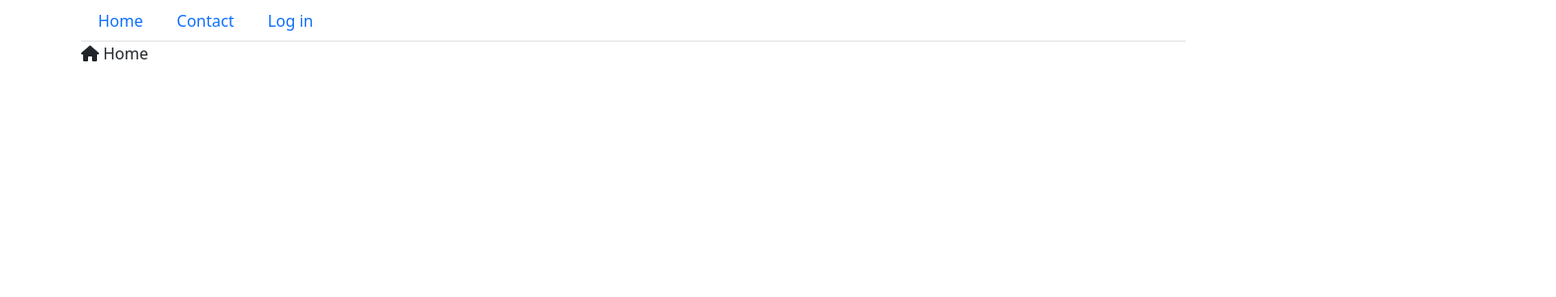
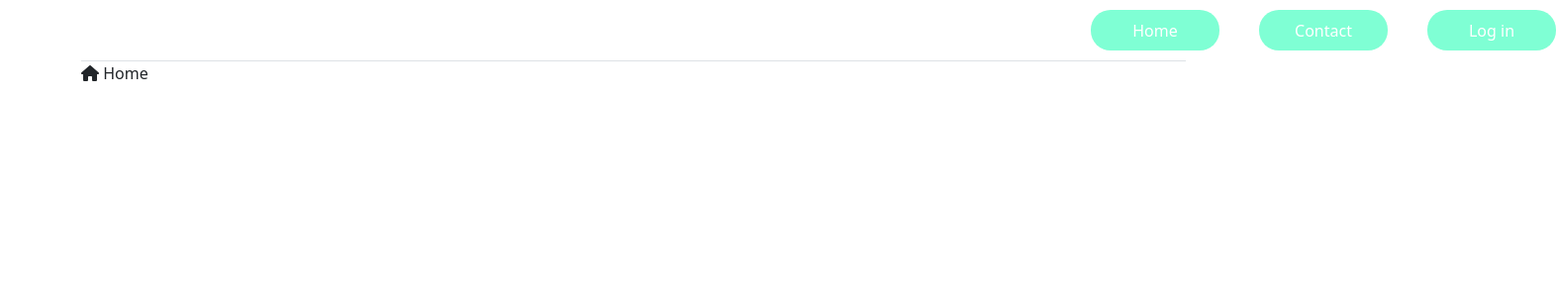
Before and after one commit to Tmizzle/ReactTestApp, a React (Create React App) app: page / in a window 1280 px wide. Shown: the top 300 px of the page at 99% size, 1572 px wide, since content can reach past the window. Built offline with nearby package versions, Linux system fonts and the light colour scheme.

Commit message:
littel css

```diff
--- /dev/null
+++ b/src/components/MainMenu/MainMenu.css
@@ -0,0 +1,22 @@
+.items{
+    position: relative;
+    left: 1000px;
+    margin: 10px 20px 10px 20px;
+    border-radius: 20px;
+    width: 130px;
+    background-color: aquamarine;
+    text-align: center;
+}
+
+.items:hover{
+    border-color: #ffffff;
+    background-color: #818182;
+    border: 0px;
+}
+
+.nav-link:hover{
+    border: none;
+}
+.nav-link{
+    color:white;
+}
--- a/src/components/MainMenu/MainMenu.tsx
+++ b/src/components/MainMenu/MainMenu.tsx
@@ -1,4 +1,5 @@
 import React from 'react';
+import './MainMenu.css';
 import { Container, Nav } from 'react-bootstrap';
 import { HashRouter, Link } from 'react-router-dom';
 
@@ -50,8 +51,10 @@ export class MainMenu extends React.Component<MainMenuProperties> {
     }
     private makeNavLink(item: MainMenuItem) {
         return (
+            <div className='items'>
             <Link to={ item.link } className="nav-link"> { item.text }
             </Link>
+            </div>
         );
     }
 }
```
